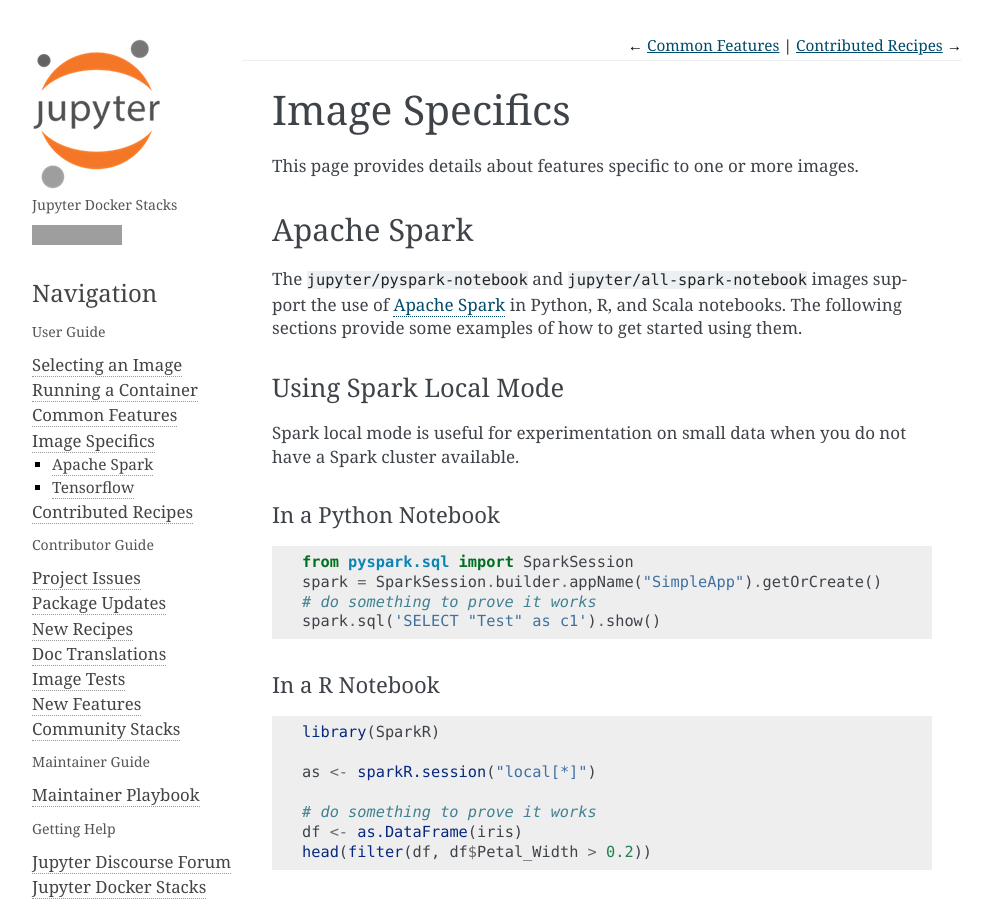
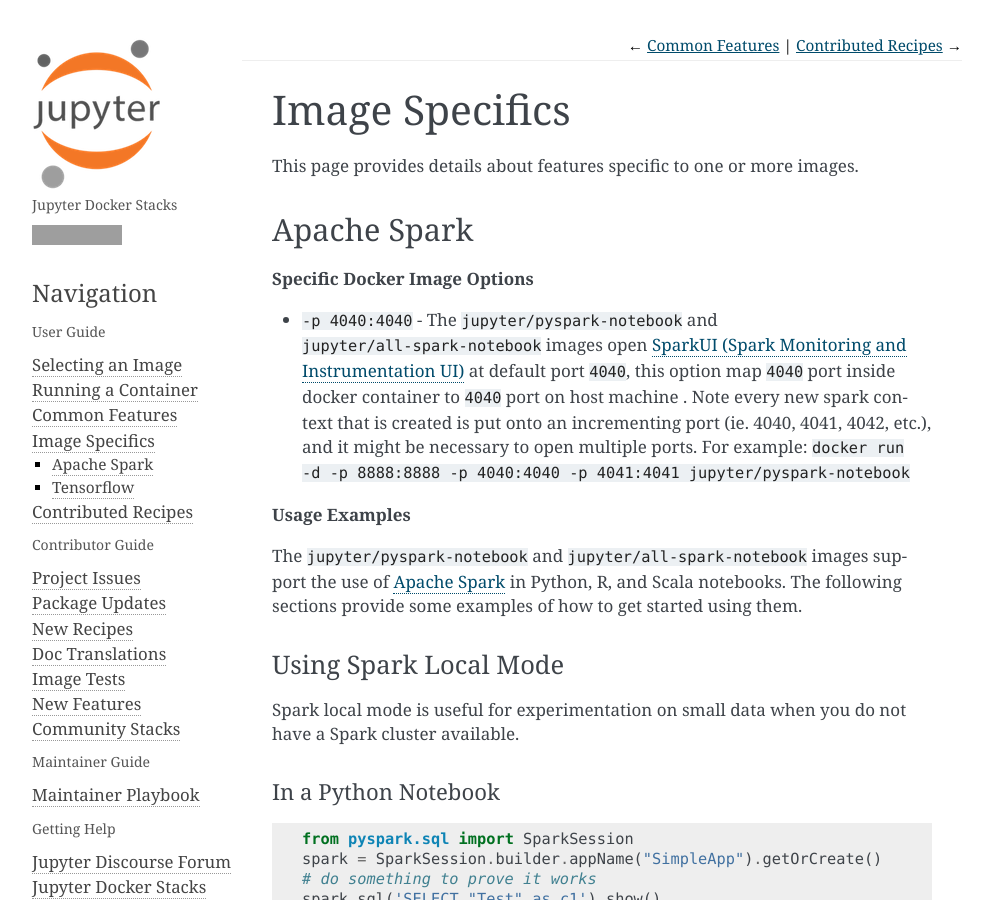
Before and after one commit to jupyter/docker-stacks, a Sphinx documentation site: the page built from docs/using/specifics.md, in a window 1280 px wide and 900 px high. Shown: the whole window, without its empty margins (148-1141 px from the left). Built offline with Sphinx 7.4.7, drawn with Linux system fonts in a browser that asks for light colours; grey boxes are pictures that could not be loaded.

Commit message:
Add `Specific Docker Image Options` for jupyter spark

```diff
--- a/docs/using/specifics.md
+++ b/docs/using/specifics.md
@@ -3,6 +3,11 @@
 This page provides details about features specific to one or more images.
 
 ## Apache Spark
+
+**Specific Docker Image Options**
+* `-p 4040:4040` - The `jupyter/pyspark-notebook` and `jupyter/all-spark-notebook` images open [SparkUI (Spark Monitoring and Instrumentation UI)](http://spark.apache.org/docs/latest/monitoring.html) at default port `4040`, this option map `4040` port inside docker container to `4040` port on host machine . Note every new spark context that is created is put onto an incrementing port (ie. 4040, 4041, 4042, etc.), and it might be necessary to open multiple ports. For example: `docker run -d -p 8888:8888 -p 4040:4040 -p 4041:4041 jupyter/pyspark-notebook`
+
+**Usage Examples**
 
 The `jupyter/pyspark-notebook` and `jupyter/all-spark-notebook` images support the use of [Apache Spark](https://spark.apache.org/) in Python, R, and Scala notebooks. The following sections provide some examples of how to get started using them.
 
```
